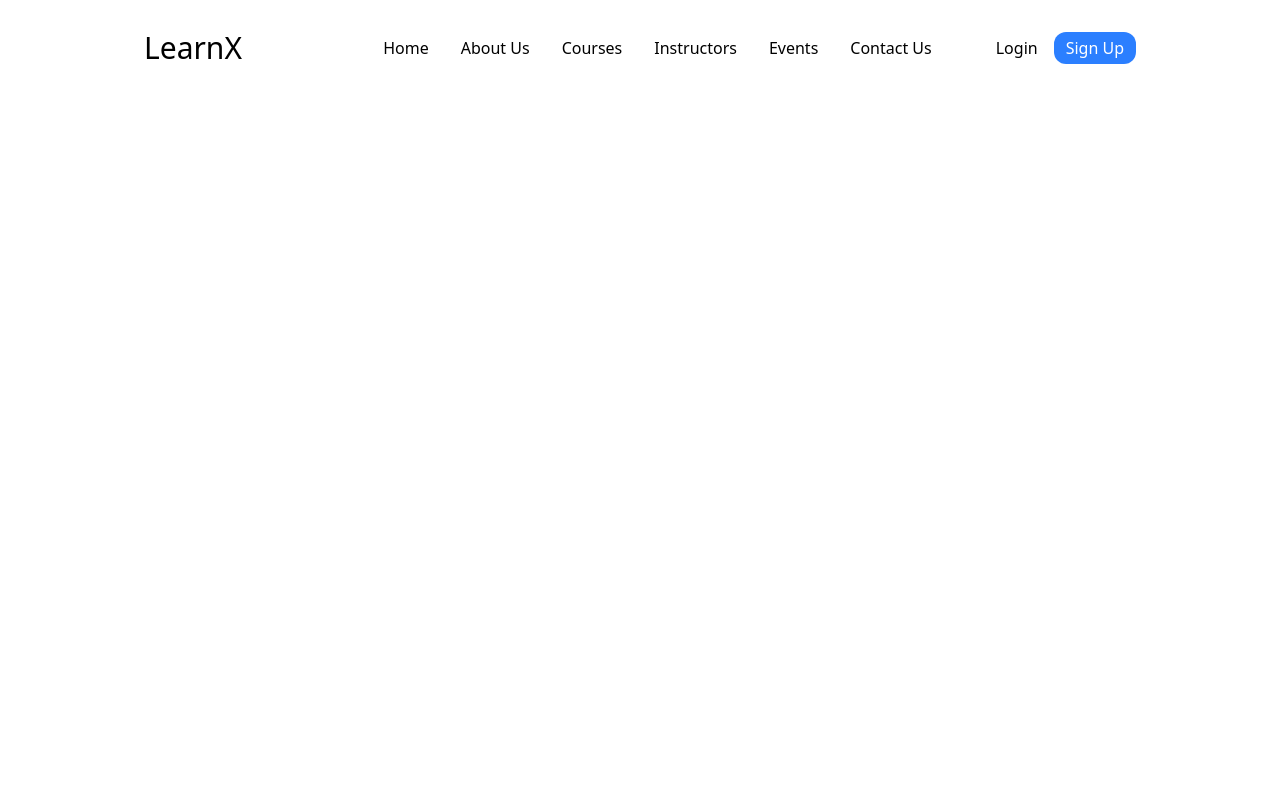
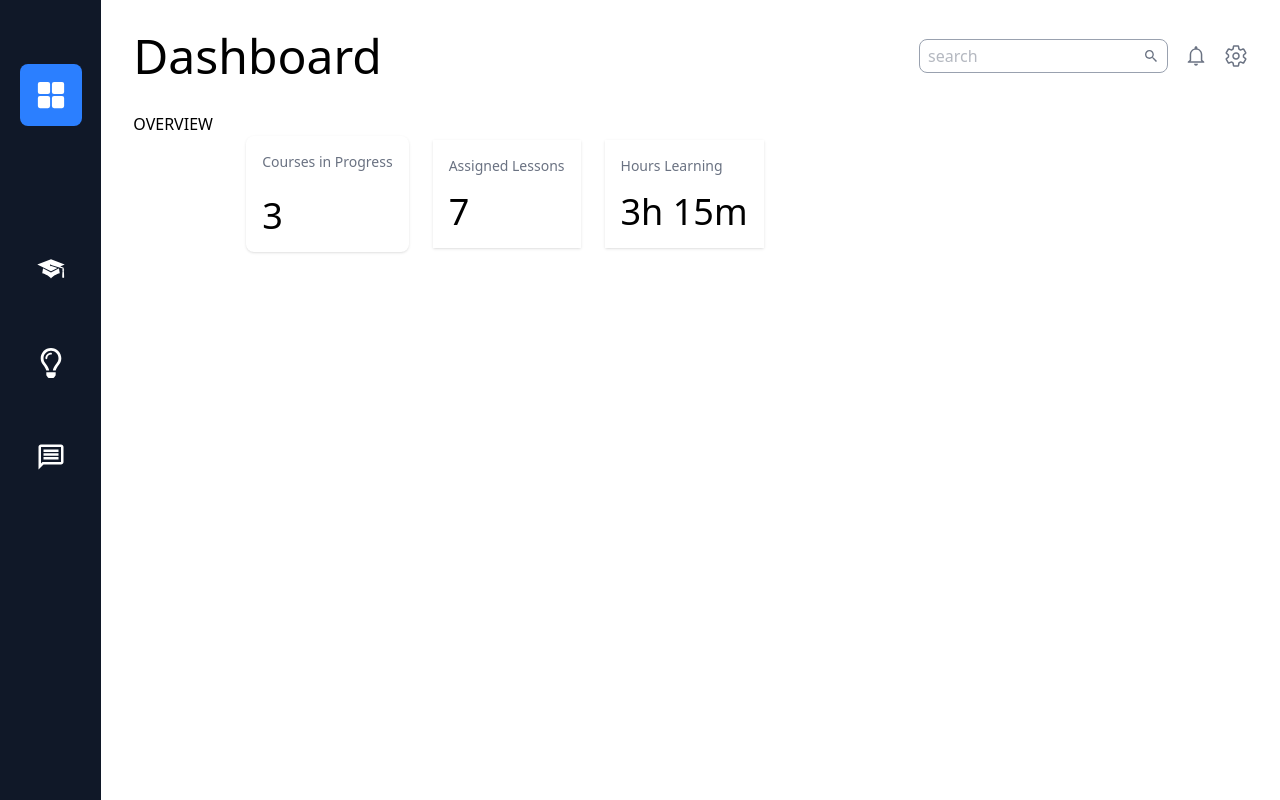
Before and after one commit to tilobaaa/educo, a React (Vite) app: page /student/dashboard in a window 1280 px wide. Built offline with nearby package versions, Linux system fonts and the light colour scheme.

Commit message:
More corrections

```diff
--- a/src/App.jsx
+++ b/src/App.jsx
@@ -1,30 +1,51 @@
-import { BrowserRouter, Routes, Route, Link } from 'react-router-dom'
-import Home from './pages/Home'
+import {
+  BrowserRouter,
+  Routes,
+  Route,
+  Link,
+  useLocation,
+} from "react-router-dom";
+import Home from "./pages/Home";
 
-import './App.css'
-import NavBar from './components/NavBar'
-import SignUp from './pages/SignUp'
-import Login from './pages/Login'
-import Footer from './components/Footer'
-import Courses from './pages/Courses'
-import Dashboard from './pages/students/Dashboard'
+import "./App.css";
+import NavBar from "./components/NavBar";
+import SignUp from "./pages/SignUp";
+import Login from "./pages/Login";
+
+import Courses from "./pages/Courses";
+import Dashboard from "./pages/students/Dashboard";
+
+function Layout() {
+  const location = useLocation();
+  const hideNavBar = location.pathname.startsWith('/student') || location.pathname.startsWith('/teacher');
+
+
+  return (
+    <div className="flex flex-col h-screen">
+      {/* Hide NavBar on student and teacher dashboard routes */}
+      {!hideNavBar && <NavBar />}
+      <Routes>
+        <Route path="/" element={<Home />} />
+        <Route path="/signup" element={<SignUp />} />
+        <Route path="/login" element={<Login />} />
+        <Route path="/courses" element={<Courses />} />
+
+        {/* Student Routes */}
+        <Route path="/student/dashboard" element={<Dashboard />} />
+
+        {/* Teacher Routes */}
+        {/* <Route path="/teacher/dashboard" element={<TeacherDashboard />} /> */}
+      </Routes>
+    </div>
+  );
+}
 
 function App() {
-
   return (
     <BrowserRouter>
-    <div className='flex flex-col h-screen'>
-  <NavBar/>
-  <Routes>
-    <Route path="/" element={<Home />} />
-    <Route path='/signup' element={<SignUp/>}/>
-    <Route path='/login' element={<Login/>}/>
-    <Route path='/courses' element={<Courses/>}/>
-    <Route path='/dashboard' element={<Dashboard/>}/>
-  </Routes>
-
-  </div>
-    </BrowserRouter> )
+      <Layout/>
+    </BrowserRouter>
+  );
 }
 
-export default App
+export default App;
--- /dev/null
+++ b/src/components/ActivityBar.jsx
@@ -0,0 +1,11 @@
+import React from 'react'
+
+const ActivityBar = () => {
+  return (
+    <div>
+
+    </div>
+  )
+}
+
+export default ActivityBar
--- a/src/pages/students/Dashboard.jsx
+++ b/src/pages/students/Dashboard.jsx
@@ -1,4 +1,12 @@
 import React from "react";
+import { IoGrid } from "react-icons/io5";
+import { GiGraduateCap } from "react-icons/gi";
+import { FaRegLightbulb } from "react-icons/fa";
+import { MdOutlineMessage } from "react-icons/md";
+import { IoMdNotificationsOutline } from "react-icons/io";
+import { IoSettingsOutline } from "react-icons/io5";
+import { IoMdSearch } from "react-icons/io";
+
 import { Bar } from "react-chartjs-2";
 
 const data = {
@@ -16,33 +24,60 @@ const Dashboard = () => {
   return (
     <div className="flex">
       {/* left */}
-      <div className="h-screen bg-gray-900 flex-1">
+      <div className="h-screen bg-gray-900 flex-1 flex flex-col items-center gap-32 text-white pt-16 text-3xl">
+        <div className="bg-blue-500 p-4 rounded-lg cursor-pointer">
+          <IoGrid />
+        </div>
+        <div className="flex flex-col gap-16">
+          <GiGraduateCap />
+          <FaRegLightbulb />
+          <MdOutlineMessage />
+        </div>
+      </div>
+      <div className="flex-11 p-8">
+        {/* main */}
 
+        <nav className="flex justify-between mb-8">
+          <h1 className="text-5xl">Dashboard</h1>
+          <div className="text-gray-500 flex gap-4 items-center">
+            <div className="border border-gray-400 py-1 px-2 rounded-lg relative">
+              <input
+                placeholder="search"
+                type="text"
+                className="w-full h-full"
+              />
+              <IoMdSearch className="absolute top-1/2 transform -translate-y-1/2 right-2 " />
             </div>
-      <div className="flex-7 ">
-        {/* options */}
-        <div></div>
-        {/* main */}
-        <div className="">
+
+            <IoMdNotificationsOutline className="text-2xl" />
+            <IoSettingsOutline className="text-2xl" />
+          </div>
+        </nav>
         <h6>OVERVIEW</h6>
-          <div className="flex justify-around gap-6">
-            <div className="p-4 flex flex-col gap-4 border-gray-500 shadow-sm ">
+        <div className="grid grid-cols-6">
+          <div className="col-span-4 ">
+            <div className="flex gap-6 items-center justify-center">
+              <div className="p-4 flex flex-col gap-6 border-gray-500 shadow-sm rounded-lg">
                 <p className="text-sm text-gray-500">Courses in Progress</p>
                 <p className="text-4xl">3</p>
               </div>
-            <div className="p-4 flex flex-col gap-4 border-gray-500 shadow-sm ">
-              <p className="text-sm text-gray-500">Courses in Progress</p>
-              <p className="text-4xl">3</p>
+              <div className="p-4 flex flex-col gap-4 border-gray-500 shadow-sm">
+                <p className="text-sm text-gray-500">Assigned Lessons</p>
+                <p className="text-4xl">7</p>
               </div>
               <div className="p-4 flex flex-col gap-4 border-gray-500 shadow-sm ">
-              <p className="text-sm text-gray-500">Courses in Progress</p>
-              <p className="text-4xl">3</p>
+                <p className="text-sm text-gray-500">Hours Learning</p>
+                <p className="text-4xl">3h 15m</p>
               </div>
             </div>
+           {/* charts of study stats and progress */}
+           <div>
+
            </div>
           </div>
-      {/* right */}
-      <div className="flex-4"></div>
+          {/* right side */}
+        </div>
+      </div>
     </div>
   );
 };
```
Lines whose indentation alone changed are shown as unchanged.
